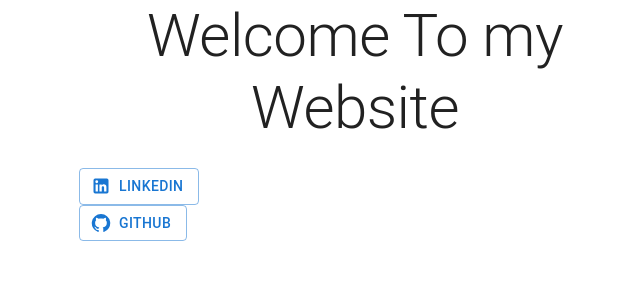
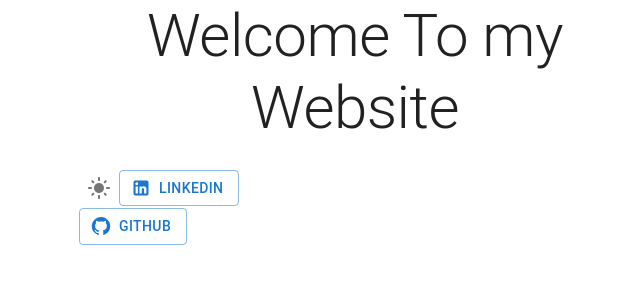
Before and after one commit to alexgornovoi/link-website, a React (Create React App) app: page / in a window 1280 px wide. Shown: the top 300 px of the page, without its empty margins (285-925 px from the left). Built offline with nearby package versions, Linux system fonts and the light colour scheme.

Commit message:
function darkmode switch

```diff
--- a/src/App.js
+++ b/src/App.js
@@ -1,17 +1,24 @@
+import {React, useState} from 'react'
 import {ThemeProvider} from '@mui/material/styles'
 import CssBaseline from '@mui/material/CssBaseline'
 import Themes from './lib/theme'
 import {Typography, Container} from '@mui/material'
 import LinkButton from './components/linkButton'
 import {LinkedIn, GitHub} from '@mui/icons-material'
+import LightSwitch from './components/themeSwitch'
 
 function App() {
+  const [mode, setMode] = useState(false);
+  const changeMode = () => {
+    setMode(!mode)
+  }
   return (
-    <ThemeProvider theme = {Themes.LightTheme}>
+    <ThemeProvider theme = {mode? Themes.DarkTheme : Themes.LightTheme}>
       <CssBaseline enableColorScheme/>
       <Container maxWidth = "sm" >
         <Typography variant="h2" align='center'>Welcome To my Website</Typography>
         <br/>
+        <LightSwitch m = {mode} func = {changeMode} />
         <LinkButton url='https://www.linkedin.com/in/alexeygornovoi/' text='LinkedIn' icon={<LinkedIn />} />
         <br/>
         <LinkButton url='https://github.com/alexgornovoi' text='GitHub' icon={<GitHub />} />
--- /dev/null
+++ b/src/components/themeSwitch.js
@@ -0,0 +1,10 @@
+import { IconButton } from "@mui/material";
+import { DarkMode, LightMode } from "@mui/icons-material";
+
+const LightSwitch = ({mode, func}) => {
+    return(
+        <IconButton onClick={func}>{{mode}? <LightMode />:<DarkMode />} </IconButton>
+    )
+}
+
+export default LightSwitch
```
